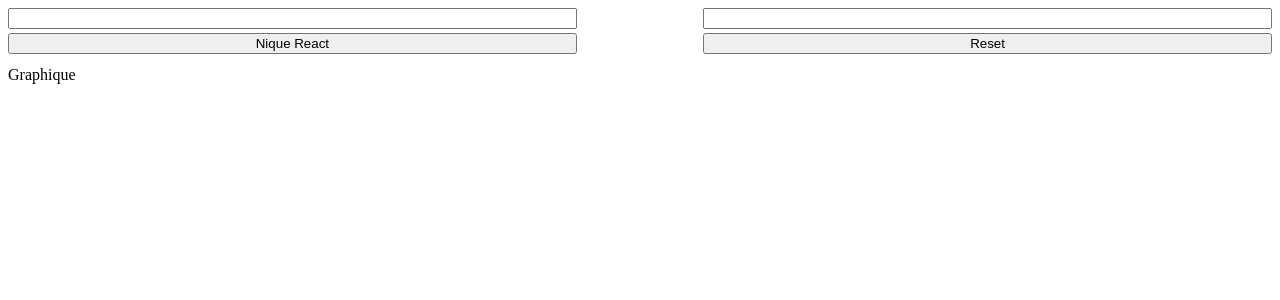
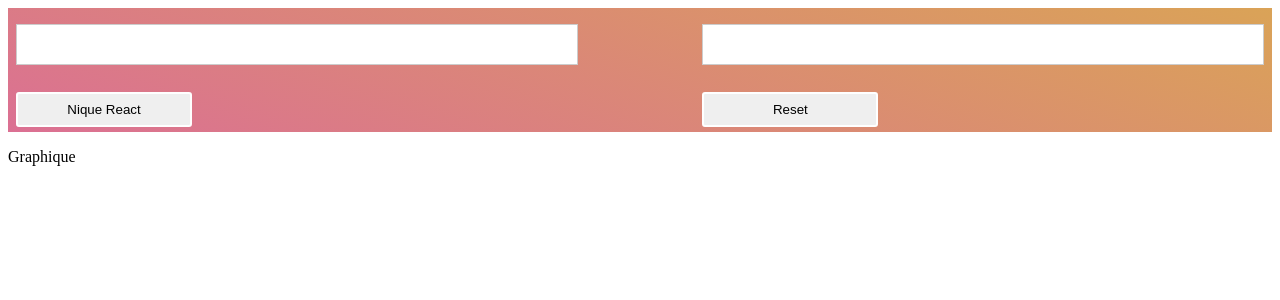
Before and after one commit to thienban/TwitterStream, a React (Create React App) app: page / in a window 1280 px wide. Shown: the top 300 px of the page. Built offline with nearby package versions, Linux system fonts and the light colour scheme.

Commit message:
add style to grid, input, button

```diff
--- a/src/App.tsx
+++ b/src/App.tsx
@@ -1,6 +1,7 @@
 import React from 'react';
 import {Grid2Columns, Grid1Columns} from './components/grid'
 import Input from './components/input';
+import Button from './components/button'
 import {useUserfrom} from './hooks/formHook';
 const App: React.FC = () => {
   const { inputs, handleInputChange } = useUserfrom({});
@@ -21,8 +22,8 @@ const App: React.FC = () => {
         onChange= {handleInputChange}
 
       />
-      <button>Nique React</button>
-      <button>Reset</button>
+      <Button>Nique React</Button>
+      <Button>Reset</Button>
       </Grid2Columns>
       <Grid1Columns>
         <p>Graphique</p>
--- /dev/null
+++ b/src/components/button.tsx
@@ -0,0 +1,13 @@
+import styled from "styled-components";
+
+const StyleButton = styled.button`
+display: inline-block;
+border-radius: 3px;
+padding: 0.5rem 0;
+margin: 0.5rem 0rem;
+width: 11rem;
+color: black;
+border: 2px solid white;
+`;
+
+export default StyleButton;
--- a/src/components/grid.tsx
+++ b/src/components/grid.tsx
@@ -1,10 +1,12 @@
 import styled from "styled-components";
 
 export const Grid2Columns = styled.div`
-  display: grid
+  display: grid;
   grid-template-columns: auto auto;
-  grid-template-rows: auto auto
-  grid-gap: 10%
+  grid-template-rows: auto auto;
+  grid-gap: 10%;
+  background: linear-gradient(20deg, rgb(219, 112, 147), rgb(218, 163, 87));
+  padding: 0.5rem 0.5rem;
 `;
 
 export const Grid1Columns = styled.div`
--- a/src/components/input.tsx
+++ b/src/components/input.tsx
@@ -7,11 +7,18 @@ interface InputProps {
     Name: string;
     onChange : (val: any) => void
 }
+const StyleInput = styled.input   `
+width: 100%;
+padding: 12px 20px;
+margin: 8px 0;
+box-sizing: border-box;
+border: 1px solid #ccc;
+`;
 
 const Input: React.FC<InputProps> =
     ({ Input, Name, Type, onChange}) => {
         const input = (
-            <input
+            <StyleInput
             value={Input}
             name={Name}
             onChange={e => onChange(e)} type={Type} />
@@ -19,11 +26,4 @@ const Input: React.FC<InputProps> =
         return input;
     }
 
-    const StyleInput = styled(Input)`
-    width: 100%;
-    padding: 12px 20px;
-    margin: 8px 0;
-    box-sizing: border-box;
-    border: 3px solid #ccc;
-    `;
-export default StyleInput;
+export default Input;
```
